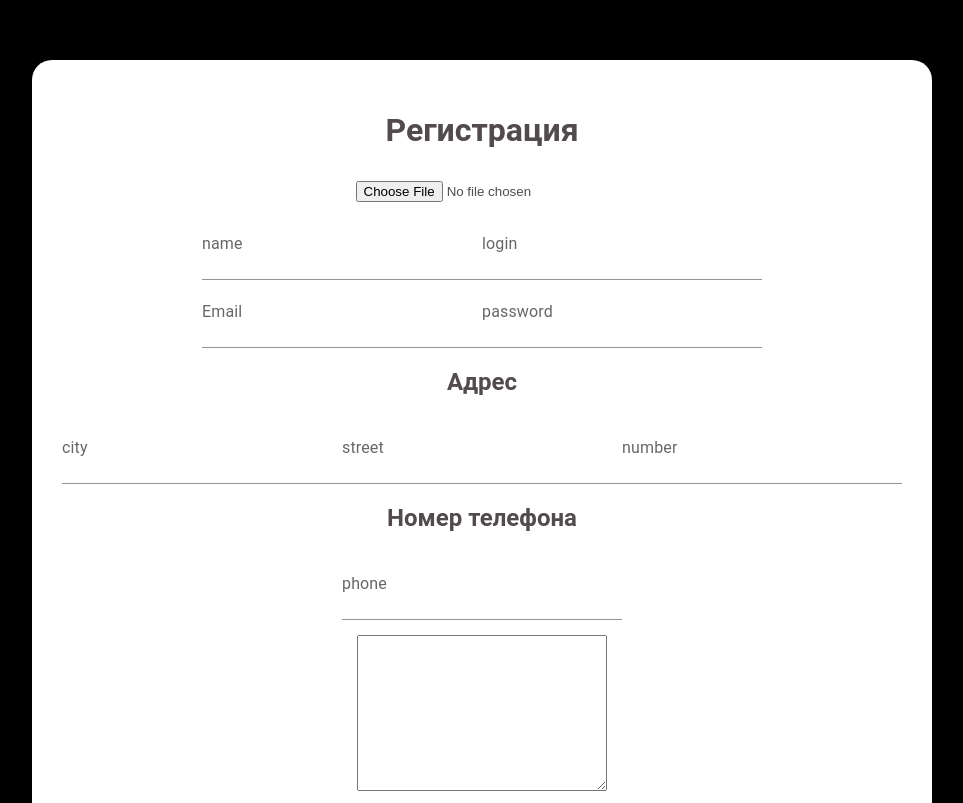
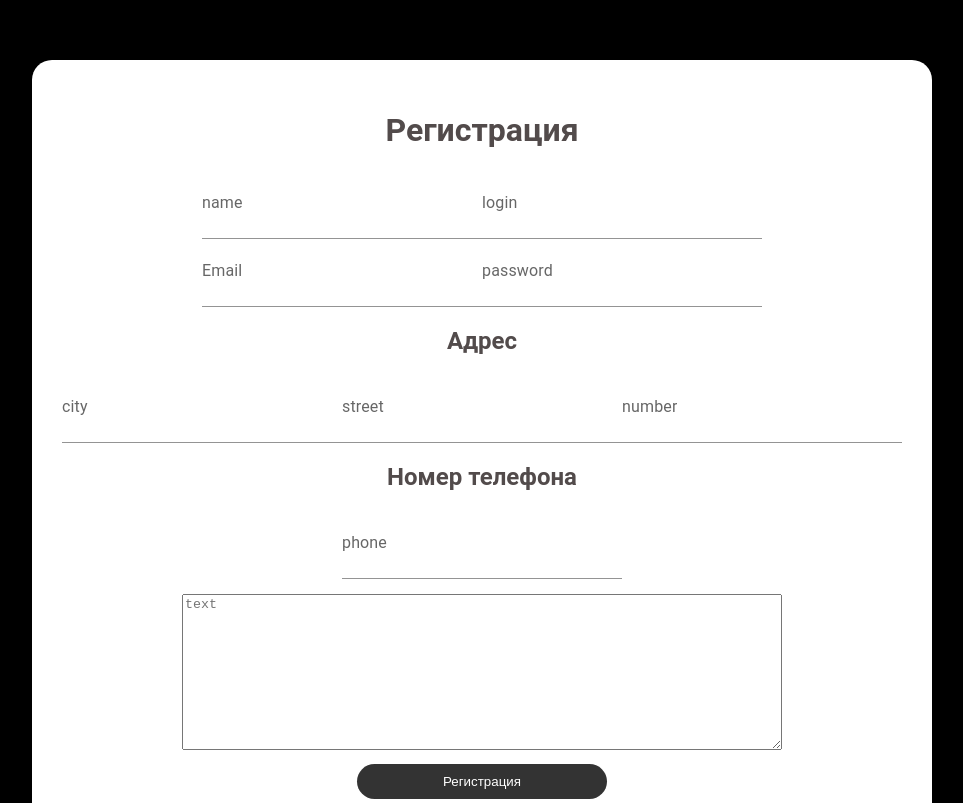
Before and after one commit to Amirhad/car-services-client, a React (Create React App) app: page /signup in a window 1280 px wide. Shown: the part 120-923 px from the top of the page, without its empty margins (158-1121 px from the left). Built offline with nearby package versions, Linux system fonts and the light colour scheme.

Commit message:
изменение стилей

```diff
--- a/package.json
+++ b/package.json
@@ -6,6 +6,7 @@
     "@babel/preset-env": "^7.12.17",
     "@emotion/react": "^11.7.1",
     "@emotion/styled": "^11.6.0",
+    "@material-ui/icons": "^4.11.2",
     "@mui/material": "^5.2.7",
     "@testing-library/jest-dom": "^5.16.1",
     "@testing-library/react": "^12.1.2",
--- a/src/components/Sign/SignIn.jsx
+++ b/src/components/Sign/SignIn.jsx
@@ -1,48 +1,49 @@
-import { logIn } from '../../redux/features/authentication'
+import { logIn } from "../../redux/features/authentication";
 import { useState } from "react";
 import { Link, useNavigate } from "react-router-dom";
-import styles from './sign.module.css'
-import { useDispatch, useSelector } from 'react-redux'
-import TextField from '@mui/material/TextField';
+import styles from "./sign.module.css";
+import { useDispatch, useSelector } from "react-redux";
+import TextField from "@mui/material/TextField";
 
 function SignIn() {
-  const signIn = useSelector(state => state.authentication.signin)
-  const error = useSelector(state => state.authentication.error)
-  const token = useSelector(state => state.authentication.token)
-  const dispatch = useDispatch()
+  const signIn = useSelector((state) => state.authentication.signin);
+  const error = useSelector((state) => state.authentication.error);
+  const token = useSelector((state) => state.authentication.token);
+  const dispatch = useDispatch();
 
   const [tologin, setToLogin] = useState("");
   const [password, setPassword] = useState("");
-  const navigate = useNavigate()
+  const navigate = useNavigate();
 
   const handleSubmit = () => {
-    dispatch(logIn(tologin, password))
-  }
+    dispatch(logIn(tologin, password));
+  };
 
   const handleLogin = (e) => {
-    e.preventDefault()
-  }
+    e.preventDefault();
+  };
 
-  if (token) {
-    navigate('/')
-  }
   return (
     <form className={styles.form} onSubmit={handleLogin}>
       <div className={styles.block}>
-          {error}
         <h2>Авторизация</h2>
+        <h3 className={styles.error__authorization}>{error}</h3>
         <div>
           <TextField
-              id="standard-basic" label="Email" variant="standard"
+            id="standard-basic"
+            label="Login"
+            variant="standard"
             type="text"
             value={tologin}
-              placeholder="Введите Email"
+            placeholder="Введите логин"
             onChange={(e) => setToLogin(e.target.value)}
           />
         </div>
         <div>
           <TextField
-              id="standard-basic" label="password" variant="standard"
+            id="standard-basic"
+            label="password"
+            variant="standard"
             type="password"
             value={password}
             placeholder="Введите пароль"
@@ -54,18 +55,18 @@ function SignIn() {
             className={styles.btn}
             disabled={signIn}
             onClick={handleSubmit}
-            >Войти</button>
+          >
+            Войти
+          </button>
         </div>
         <span>У вас нет акаунта?</span>
-          <Link to='/signup'>Регистрация</Link>
+        <Link to="/signup">Регистрация</Link>
         <div className={styles.homeButton}>
-            <Link to='/'>Главное меню</Link>
+          <Link to="/">Главное меню</Link>
         </div>
       </div>
     </form>
-
   );
-
 }
 
 export default SignIn;
--- a/src/components/Sign/SignInUp.jsx
+++ b/src/components/Sign/SignInUp.jsx
@@ -1,72 +1,87 @@
-import { createService } from '../../redux/features/authentication'
-import { useState } from 'react';
-import { useDispatch, useSelector } from 'react-redux'
-import styles from './sign.module.css'
-import { Link, useNavigate } from 'react-router-dom';
-import TextField from '@mui/material/TextField';
+import { createService } from "../../redux/features/authentication";
+import { useState } from "react";
+import { useDispatch, useSelector } from "react-redux";
+import styles from "./sign.module.css";
+import { Link, useNavigate } from "react-router-dom";
+import TextField from "@mui/material/TextField";
 
 function SignInUp() {
+  const signinUp = useSelector((state) => state.authentication.signingUp);
 
-  const signinUp = useSelector(state => state.authentication.signingUp)
-
-  const dispatch = useDispatch()
+  const dispatch = useDispatch();
   const navigate = useNavigate();
 
-  const [email, setEmail] = useState('')
-  const [password, setPassword] = useState('')
-  const [login, setLogin] = useState('')
-  const [name, setName] = useState('')
-  const [city, setCity] = useState('')
-  const [street, setStreet] = useState('')
-  const [number, setNumber] = useState('')
-  const [phone, setPhone] = useState('')
-  const [text, setText] = useState('')
-  const [img, setImg] = useState('')
+  const [email, setEmail] = useState("");
+  const [password, setPassword] = useState("");
+  const [login, setLogin] = useState("");
+  const [name, setName] = useState("");
+  const [city, setCity] = useState("");
+  const [street, setStreet] = useState("");
+  const [number, setNumber] = useState("");
+  const [phone, setPhone] = useState("");
+  const [text, setText] = useState("");
 
 
   const handleSubmit = () => {
-    dispatch(createService(email, password, login, name, city, street, number, phone, text, img))
-    navigate('/signin')
+    dispatch(
+      createService(
+        email,
+        password,
+        login,
+        name,
+        city,
+        street,
+        number,
+        phone,
+        text,
 
-  }
+      )
+    );
+    navigate("/signin");
+  };
   const handleLogin = (e) => {
-    e.preventDefault()
-  }
+    e.preventDefault();
+  };
+
 
   return (
-      <form className={styles.form} onSubmit={handleLogin}>
+    <div className={styles.form} onSubmit={handleLogin}>
       <div className={styles.block}>
         <h1>Регистрация</h1>
-          <div>
-            <input
-            value={img}
-            onChange={(e) => setImg(e.target.value)}
-            type="file" />
-          </div>
         <div className={styles.inputTop}>
           <TextField
-              id="standard-basic" label="name" variant="standard"
+            id="standard-basic"
+            label="name"
+            variant="standard"
             type="text"
             value={name}
             placeholder="Name"
-              onChange={(e) => setName(e.target.value)} />
+            onChange={(e) => setName(e.target.value)}
+          />
           <TextField
-              id="standard-basic" label="login" variant="standard"
+            id="standard-basic"
+            label="login"
+            variant="standard"
             type="text"
             value={login}
-              placeholder='login'
-              onChange={(e) => setLogin(e.target.value)} />
+            placeholder="login"
+            onChange={(e) => setLogin(e.target.value)}
+          />
         </div>
         <div>
           <TextField
-              id="standard-basic" label="Email" variant="standard"
+            id="standard-basic"
+            label="Email"
+            variant="standard"
             type="text"
             value={email}
             placeholder="Введите email"
             onChange={(e) => setEmail(e.target.value)}
           />
           <TextField
-              id="standard-basic" label="password" variant="standard"
+            id="standard-basic"
+            label="password"
+            variant="standard"
             type="password"
             value={password}
             placeholder="Введите пароль"
@@ -76,32 +91,44 @@ function SignInUp() {
         <div>
           <h2>Адрес</h2>
           <TextField
-              id="standard-basic" label="city" variant="standard"
+            id="standard-basic"
+            label="city"
+            variant="standard"
             type="text"
             value={city}
-              placeholder='city'
-              onChange={(e) => setCity(e.target.value)} />
+            placeholder="city"
+            onChange={(e) => setCity(e.target.value)}
+          />
           <TextField
-              id="standard-basic" label="street" variant="standard"
+            id="standard-basic"
+            label="street"
+            variant="standard"
             type="text"
             value={street}
-              placeholder='street'
-              onChange={(e) => setStreet(e.target.value)} />
+            placeholder="street"
+            onChange={(e) => setStreet(e.target.value)}
+          />
           <TextField
-              id="standard-basic" label="number" variant="standard"
+            id="standard-basic"
+            label="number"
+            variant="standard"
             type="text"
             value={number}
-              placeholder='number'
-              onChange={(e) => setNumber(e.target.value)} />
+            placeholder="number"
+            onChange={(e) => setNumber(e.target.value)}
+          />
         </div>
         <div>
           <h2>Номер телефона</h2>
           <TextField
-              id="standard-basic" label="phone" variant="standard"
+            id="standard-basic"
+            label="phone"
+            variant="standard"
             type="tel"
             value={phone}
-              placeholder='phone'
-              onChange={(e) => setPhone(e.target.value)} />
+            placeholder="phone"
+            onChange={(e) => setPhone(e.target.value)}
+          />
         </div>
         <div>
           <textarea
@@ -111,21 +138,24 @@ function SignInUp() {
             name=""
             id=""
             cols="30"
-              rows="10">напишите текст</textarea>
+            placeholder="text"
+            rows="10"
+          />
         </div>
         <div>
           <button
             className={styles.btn}
             disabled={signinUp}
-              onClick={handleSubmit}>
+            onClick={handleSubmit}
+          >
             Регистрация
           </button>
         </div>
         <span>Уже есть аккаунт?</span>
-          <Link to='/signin'>Войти</Link>
+        <Link to="/signin">Войти</Link>
       </div>
-      </form>
+    </div>
   );
 }
 
-export default SignInUp;
+export default SignInUp
--- a/src/components/Sign/sign.module.css
+++ b/src/components/Sign/sign.module.css
@@ -4,6 +4,15 @@
     margin: auto;
     margin-top: 150px;
     color: rgb(82, 75, 75);
+}
+
+.form__img {
+    margin: 0 auto 100px;
+    width: 300px;
+    height: 250px;
+}
+.form__img img {
+    width: 100%;
 }
 
 .block {
@@ -52,5 +61,9 @@
 
 .textarea {
     margin-top: 15px;
-    width: 250px;
+    width: 600px;
 }
+
+.error__authorization {
+    color: red;
+}
```
Also changed, not shown: 1 other file (tests, documents, lock files or other folders). Lines whose indentation alone changed are shown as unchanged.
